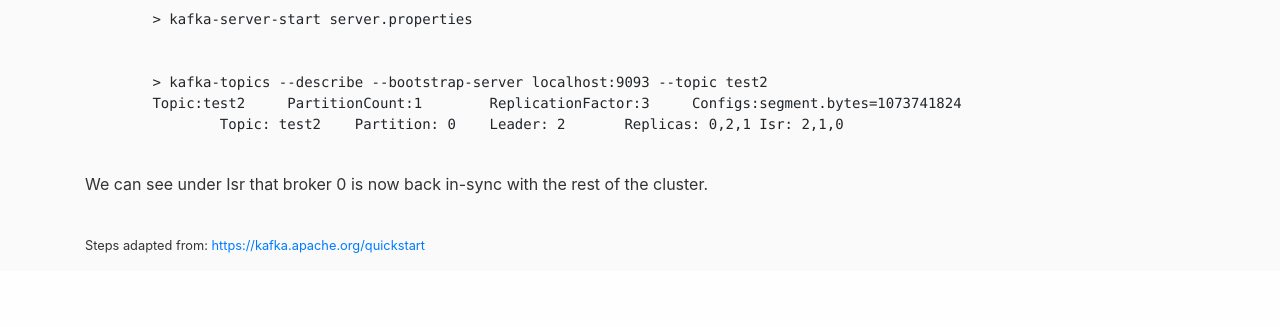
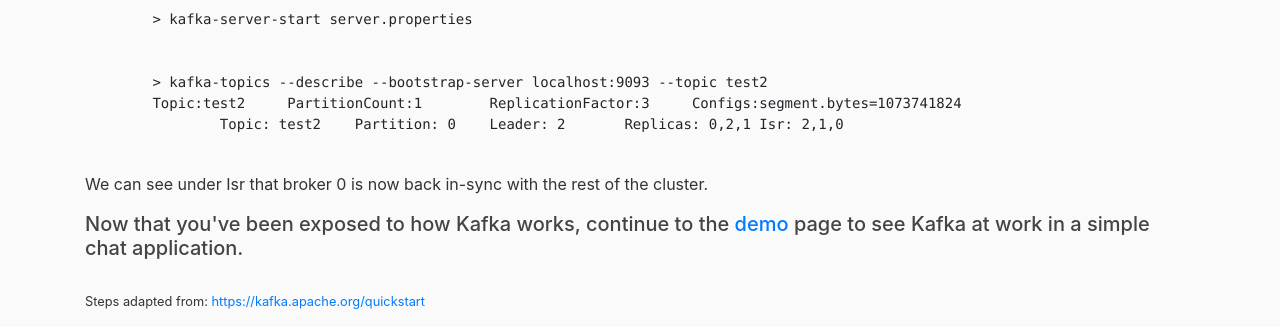
Before and after one commit to ebencarek/apache_kafka_tut_website, a Flask app: page /Quickstart in a window 1280 px wide. Shown: the part 2920-3247 px from the top of the page. Before the commit the page ends 3173 px from the top, so only its background shows below. Run offline with Flask 2, Linux system fonts and the light colour scheme; some libraries are stand-ins or nearby versions.

Commit message:
added demo page

```diff
--- a/app.py
+++ b/app.py
@@ -14,6 +14,10 @@ def reference_page():
 def quickstart_page():
     return render_template('quick_start.html')
 
+@app.route('/Demo')
+def demo_page():
+    return render_template('demo.html')
+
 @app.route('/Download')
 def download_page():
     return render_template('download.html')
--- a/templates/layout.html
+++ b/templates/layout.html
@@ -21,6 +21,7 @@
             <div class="container">
                 <a class="navbar-brand mr-4" href="/">Apache Kafka</a>
                 <a class="navbar-brand mr-4" href="/Quickstart">Quickstart</a>
+                <a class="navbar-brand mr-4" href="/Demo">Demo</a>
                 <!--<button class="navbar-toggler" type="button" data-toggle="collapse">-->
 
                 <!--</button>-->
--- a/templates/quick_start.html
+++ b/templates/quick_start.html
@@ -151,6 +151,11 @@
     <p>
         We can see under Isr that broker 0 is now back in-sync with the rest of the cluster.
     </p>
+    <h5>
+        Now that you've been exposed to how Kafka works, continue to
+        the <a href="/Demo">demo</a> page to see Kafka at work in
+        a simple chat application.
+    </h5>
     <br>
     <p class="small">Steps adapted from: <a href="https://kafka.apache.org/quickstart">https://kafka.apache.org/quickstart</a></p>
 {% endblock %}
```
Also changed, not shown: templates/demo.html (added, +13 -0 lines), templates/download.html (line endings or trailing spaces).
